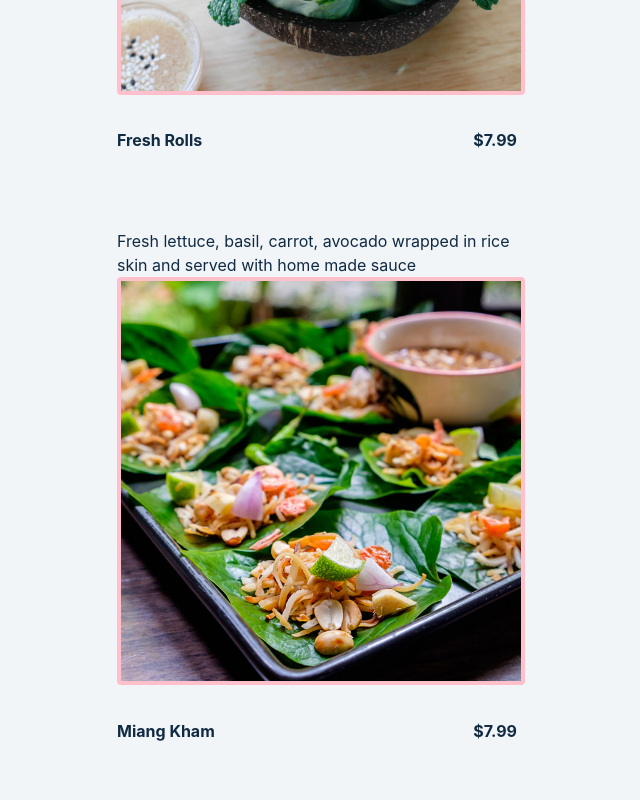
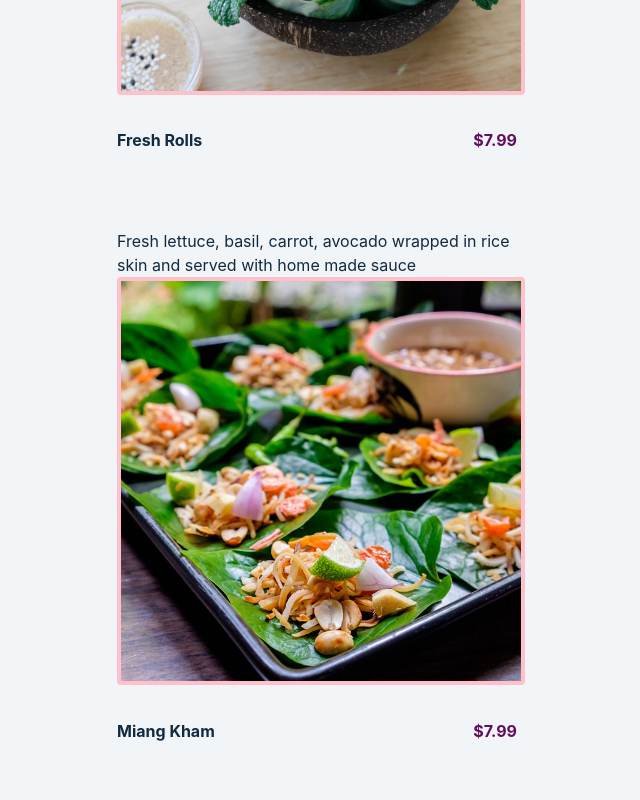
Before and after one commit to waruneeDinunzio/react-restaurant-menu, a React (Create React App) app: page /menu in a window 1280 px wide. Shown: the part 840-1640 px from the top of the page, without its empty margins (323-963 px from the left). Built offline with nearby package versions, Linux system fonts and the light colour scheme.

Commit message:
add Readme.md and changed CSS

```diff
--- a/src/App.css
+++ b/src/App.css
@@ -22,13 +22,13 @@ body {
 .home h1 {
   font-size: 48px;
   color: #ee879d;
-
 }
 
 .logo h1, h3{
   font-family: 'Trebuchet MS', 'Lucida Sans Unicode', 'Lucida Grande', 'Lucida Sans', Arial, sans-serif;
   color:rgb(47, 122, 99);
 }
+
 @media screen and (min-width: 800px) {
   h1 {
     font-size: 4rem;
@@ -153,8 +153,6 @@ a.instagram {
   letter-spacing: 1px;
   padding: 0.375rem 0.75rem;
   cursor: pointer;
-  transition: var(--transition);
-  border-radius: var(--radius);
 }
 .menu-section {
   width: 90vw;
@@ -177,7 +175,7 @@ a.instagram {
 }
 
 .price {
-  color: var(--clr-gold);
+  color: rgb(97, 11, 97);
 }
 .item-text {
   margin-bottom: 0;
@@ -201,7 +199,10 @@ a.instagram {
   align-items: flex-end;
 
 }
-/* contact*/
+/* contact
+I get the idea from
+*/
+
 .form {
   width:340px;
   height:440px;
@@ -209,7 +210,8 @@ a.instagram {
   border-radius:8px;
   box-shadow:0 0 40px -10px #000;
   margin:calc(50vh - 220px) auto;
-  padding:20px 30px;max-width:calc(100vw - 40px);
+  padding:20px 30px;
+  max-width:calc(100vw - 40px);
   box-sizing:content-box;
   font-family:'Montserrat',sans-serif;
   position:relative}
```
Also changed, not shown: 1 other file (tests, documents, lock files or other folders).
